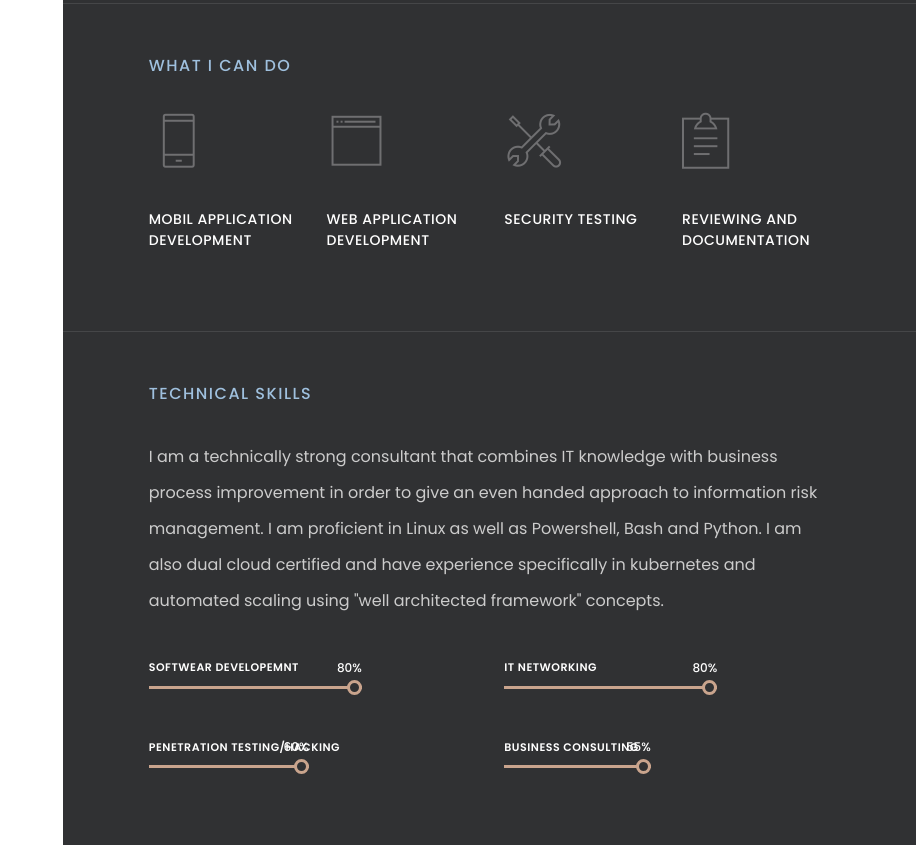
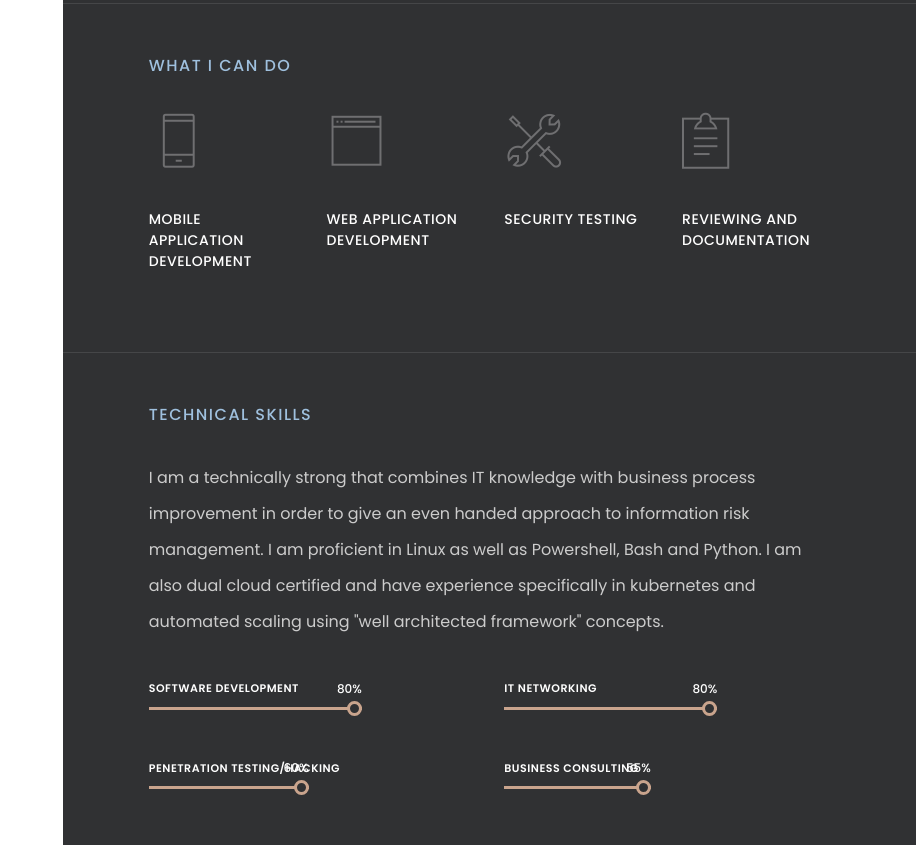
Before and after one commit to EssaThaver/essathaver.github.io, a website: page index.html in a window 1280 px wide. Shown: the part 989-1834 px from the top of the page, without its empty margins (364-1280 px from the left). Drawn offline with nearby package versions, Linux system fonts and the light colour scheme.

Commit message:
Minor changes

```diff
--- a/index.html
+++ b/index.html
@@ -135,7 +135,7 @@ Comment: https://openpgpjs.org
 								<div class="col-sm-3 col-xs-6 margin-bottom-sm icon-wrap wow fadeInLeft" data-wow-duration=".4s" data-wow-delay="0s">
 									<span class="icon pe-7s-phone"></span>
 									<span class="key-fact">
-										MOBIL APPLICATION DEVELOPMENT
+										MOBILE APPLICATION DEVELOPMENT
 									</span>
 								</div>
 								<div class="col-sm-3 col-xs-6 margin-bottom-sm icon-wrap wow fadeInLeft" data-wow-duration=".4s" data-wow-delay=".1s">
@@ -165,10 +165,10 @@ Comment: https://openpgpjs.org
 						<!--Skills Sec-->
 						<section id="skill_sec"  class="col-lg-10 col-md-11 col-sm-11 center-div skills-wrap  sec-pad-top sec-pad-bottom-xs">
 							<h6>technical skills</h6>
-							<p class="wow fadeInUp" data-wow-duration=".4s">I am a technically strong consultant that combines IT knowledge with business process improvement in order to give an even handed approach to information risk management. I am proficient in Linux as well as Powershell, Bash and Python. I am also dual cloud certified and have experience specifically in kubernetes and automated scaling using "well architected framework" concepts.</p>
+							<p class="wow fadeInUp" data-wow-duration=".4s">I am a technically strong that combines IT knowledge with business process improvement in order to give an even handed approach to information risk management. I am proficient in Linux as well as Powershell, Bash and Python. I am also dual cloud certified and have experience specifically in kubernetes and automated scaling using "well architected framework" concepts.</p>
 							<div class="row margin-top-40">
 								<div class="col-sm-5 margin-bottom-sm">
-									<span class="progress-cat">Softwear Developemnt</span>
+									<span class="progress-cat">Software Development</span>
 									<div class="progress-bar-graph">
 										<div class="progress-bar-wrap">
 											<div class="bar-wrap">
@@ -275,7 +275,7 @@ Comment: https://openpgpjs.org
 											<span class="row-count"><span>2</span></span>
 										</div>
 										<div class="col-sm-2">
-											<span class="yr-pers vertical-align-pad">2016-2017</span>
+											<span class="yr-pers vertical-align-pad">2016-2018</span>
 										</div>
 										<div class="col-sm-5">
 											<span class="insti vertical-align-pad">Mount Roskill Grammar, Auckland</span>
```
